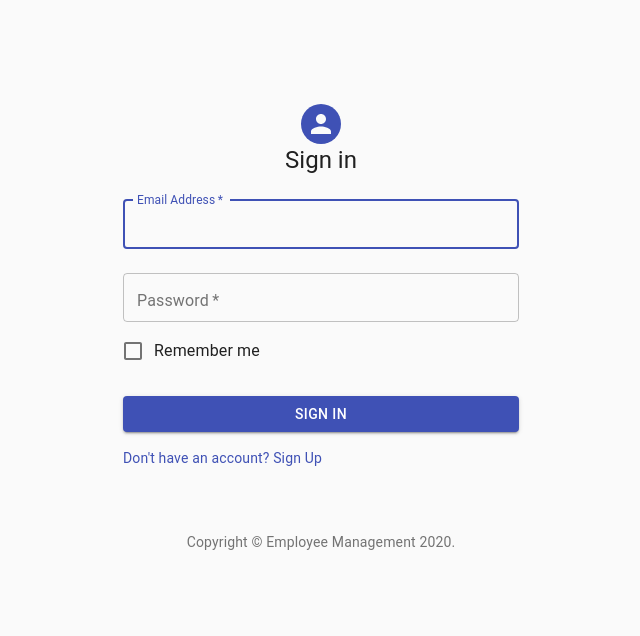
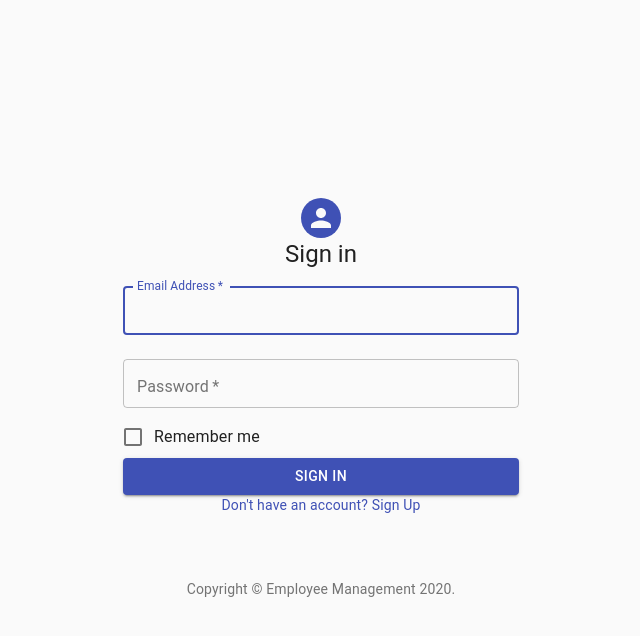
Before and after one commit to DattaDhebe/Employee-Management-Frontend, a React (Create React App) app: page / in a window 1280 px wide. Shown: the top 636 px of the page, without its empty margins (319-959 px from the left). Built offline with nearby package versions, Linux system fonts and the light colour scheme.

Commit message:
Added : post method axios in Add Employee Page to Add Record.

```diff
--- a/src/Components/Dashboard/AddEmployee.jsx
+++ b/src/Components/Dashboard/AddEmployee.jsx
@@ -9,6 +9,7 @@ import Typography from '@material-ui/core/Typography';
 import Container from '@material-ui/core/Container';
 import AssignmentIcon from '@material-ui/icons/Assignment';
 import { withStyles, makeStyles } from '@material-ui/core/styles';
+import axios from 'axios';
 
 const BootstrapButton = withStyles({
   root: {
@@ -48,29 +49,6 @@ const BootstrapButton = withStyles({
   },
 })(Button);
 
-// const ColorButton = withStyles((theme) => ({
-//   root: {
-//     color: theme.palette.getContrastText(purple[500]),
-//     backgroundColor: purple[500],
-//     '&:hover': {
-//       backgroundColor: purple[700],
-//     },
-//   },
-// }))(Button);
-
-// const useStyles = makeStyles((theme) => ({
-//   margin: {
-//     margin: theme.spacing(1),
-//   },
-// }));
-
-// const theme = createMuiTheme({
-//   palette: {
-//     primary: green,
-//   },
-// });
-
-
 const useStyles = makeStyles((theme) => ({
   paper: {
     marginTop: theme.spacing(25),
@@ -79,7 +57,9 @@ const useStyles = makeStyles((theme) => ({
     alignItems: 'center',
   },
   avatar: {
-    margin: theme.spacing(1),
+    marginTop:'20%',
+    margin: theme.spacing(15),
+    color:'#000',
     backgroundColor:'#3f51b5',
   },
   form: {
@@ -93,29 +73,68 @@ const useStyles = makeStyles((theme) => ({
     color: '#fff',
     backgroundColor: '#3f51b5',
   },
+  formLayout: {
+    marginTop: '15%',
+
+  }
 }));
 
-export default function AddEmployee() {
-  const classes = useStyles();
+export default class AddEmployee extends React.Component  {
 
+  state = {
+    first_name: '',
+    last_name: '',
+    email: '',
+    mobile: '',
+    designation: ''
+  }
+
+  handleChange = event => {
+    this.setState({ first_name: event.target.first_name });
+    this.setState({ last_name: event.target.last_name });
+    this.setState({ email: event.target.email });
+    this.setState({ mobile: event.target.mobile });
+    this.setState({ designation: event.target.designation });
+  }
+
+  handleSubmit = event => {
+    event.preventDefault();
+
+    const user = {
+      first_name: this.state.first_name,
+      last_name: this.state.last_name,
+      email: this.state.email,
+      mobile: this.state.mobile,
+      designation: this.state.designation
+    };
+
+    axios.post(`http://localhost:3000/employees`, { user })
+      .then(res => {
+        console.log(res);
+        console.log(res.data);
+        console.log("Record Added Successfully..!");
+      })
+  }
+
+  render() {
     return (
-
-    <Container component="main" maxWidth="xs">
-      <BootstrapButton variant="contained" color="primary" style={{float:'right'}} disableRipple className={classes.margin}>
+      <div>
+      <Container className={useStyles.formLayout} component="main" maxWidth="xs" margin="25%">
+        <BootstrapButton variant="contained" color="primary" style={{ float: 'right' }} disableRipple className={useStyles.margin}>
           Logout
       </BootstrapButton>
         <CssBaseline />
-      <div className={classes.paper}>
-      <Avatar className={classes.blue}>
-        <AssignmentIcon />
+        <div className={useStyles.paper}>
+          <Avatar className={useStyles.avatar}>
+            <AssignmentIcon align="center" />
           </Avatar>
-        <Typography component="h1" variant="h5">
+          <Typography component="h1" variant="h5" align="center">
             Employee Registration
         </Typography>
-        <form className={classes.form} noValidate>
+          <form className={useStyles.form} onSubmit={this.handleSubmit} noValidate>
             <Grid container spacing={2}>
               <Grid item xs={12} sm={6}>
-              <TextField
+                <TextField onChange={this.handleChange}
                   autoComplete="fname"
                   name="first_name"
                   variant="outlined"
@@ -127,19 +146,19 @@ export default function AddEmployee() {
                 />
               </Grid>
               <Grid item xs={12} sm={6}>
-              <TextField
+                <TextField onChange={this.handleChange}
                   variant="outlined"
                   required
                   fullWidth
                   id="last_name"
                   label="Last Name"
-                name="lastName"
+                  name="last_name"
                   autoComplete="lname"
                 />
               </Grid>
               <br></br>
               <Grid item xs={12}>
-              <TextField
+                <TextField onChange={this.handleChange}
                   variant="outlined"
                   required
                   fullWidth
@@ -151,7 +170,7 @@ export default function AddEmployee() {
               </Grid>
               <br></br>
               <Grid item xs={12}>
-              <TextField
+                <TextField onChange={this.handleChange}
                   variant="outlined"
                   required
                   fullWidth
@@ -163,7 +182,7 @@ export default function AddEmployee() {
               </Grid>
               <br></br>
               <Grid item xs={12}>
-              <TextField
+                <TextField onChange={this.handleChange}
                   variant="outlined"
                   required
                   fullWidth
@@ -174,12 +193,13 @@ export default function AddEmployee() {
                 />
               </Grid>
             </Grid>
+            <br></br>
             <Button
               type="submit"
               fullWidth
               variant="contained"
               color="primary"
-            className={classes.submit}
+              className={useStyles.submit}
             >
               Register
           </Button>
@@ -188,5 +208,7 @@ export default function AddEmployee() {
         <Box mt={5}>
         </Box>
         </Container>
+      </div>
     );
   }
+}
--- a/src/Components/login/login.jsx
+++ b/src/Components/login/login.jsx
@@ -10,130 +10,7 @@ import Box from '@material-ui/core/Box';
 import Typography from '@material-ui/core/Typography';
 import { makeStyles } from '@material-ui/core/styles';
 import Container from '@material-ui/core/Container';
-
-//const emailRegex = RegExp(/^[a-zA-Z]+([._+-][0-9a-zA-Z]+)*@[0-9a-zA-Z]+.[a-zA-Z]{2,4}([.][a-zA-Z]{2,3})?$/);
-//const passwordRegex = RegExp(/((?=.*[a-z])(?=.*[A-Z])(?=.*[0-9]).{8,})/);
-
-// const formValid = formErrors => {
-//   let valid = true;
-
-//   Object.values(formErrors).forEach(value => {
-//     value.length > 0 && (valid = false);
-//   });
-
-//   return valid;
-// };
-
-const SignIn = (props) => {
-
-  // handleChange= (e)=> {
-  //   console.log(e.target.value);
-  //   this.setState({[e.target.name]:e.target.value});
-  //   console.log(this.state);
-  //   e.preventDefault();
-  //   const { name, value } = e.target;
-  //   let formErrors = this.state.formErrors;
-
-  //   switch (name) {
-  //     case "EmailId":
-  //       formErrors.EmailId = emailRegex.test(value) ? "" : "Invalid Email Id";
-  //       break;
-
-  //     case "Password":
-  //       formErrors.Password = passwordRegex.test(value) ?  "" : "Invalid Password";
-  //       break;
-
-  //     default:
-  //       break;
-  //   }
-
-  //   this.setState({ formErrors, [name]: value }, () => console.log(this.state));
-  // };
-
-  // login=(e) => {
-  //   e.preventDefault();
-  //   console.log(this.state);
-  //   let requestData ={
-  //     EmailId:this.state.EmailId,
-  //     Password:this.state.Password
-  //   }
-
-    // service.login(requestData).then((json)=>{
-    //   this.props.history.push("/dashboard");
-    //   console.log("responce data==>",json);
-    // if(json.data.status==='Success'){
-    // alert('Login Sucessfull !!');
-    // }
-
-    // }).catch((err)=>{
-    //   console.log(err);
-
-    // })
-
-  //}
-
-  const classes = useStyles();
-
-  return (
-    <Container component="main" maxWidth="xs">
-      <CssBaseline />
-      <div className={classes.paper}>
-        <Avatar className={classes.avatar }>
-
-        </Avatar>
-        <Typography component="h1" variant="h5">
-          Sign in
-        </Typography>
-        <form className={classes.form} onSubmit={props.getUser}>
-          <TextField
-            variant="outlined"
-            margin="normal"
-            required
-            fullWidth
-            id="email"
-            label="Email Address"
-            name="email"
-            autoComplete="email"
-            autoFocus
-          />
-          <br></br>
-          <TextField
-            variant="outlined"
-            margin="normal"
-            required
-            fullWidth
-            name="password"
-            label="Password"
-            type="password"
-            id="password"
-            autoComplete="current-password"
-          />
-          <FormControlLabel
-            control={<Checkbox value="remember" color="primary" />}
-            label="Remember me"
-          />
-          <Button
-            type="submit"
-            fullWidth
-            variant="contained"
-            color="primary"
-            className={classes.submit}
-          >
-            Sign In
-          </Button>
-          <Link href="http://localhost:3002/SignUp" variant="body2">
-              {"Don't have an account? Sign Up"}
-          </Link>
-
-        </form>
-      </div>
-      <Box mt={8}>
-        <Copyright />
-      </Box>
-    </Container>
-  );
-
-}
+import { axios } from "axios";
 
 function Copyright() {
   return (
@@ -171,5 +48,91 @@ const useStyles = makeStyles((theme) => ({
 }));
 
 
+export default class SignIn extends React.Component {
 
-export default SignIn;
+  state = {
+    username: '',
+    password: ''
+  }
+
+  handleChange = event => {
+    this.setState({ name: event.target.value });
+  }
+
+  handleSubmit = event => {
+    event.preventDefault();
+
+    const user = {
+      username: this.state.username,
+      password: this.state.password
+    };
+
+    axios.post(`http://localhost:3000/user`, { user })
+      .then(res => {
+        console.log(res);
+        console.log(res.data);
+      })
+  }
+
+  render() {
+    return (
+      <Container component="main" maxWidth="xs">
+      <CssBaseline />
+      <div className={useStyles.paper} align="center">
+      <Avatar style={{marginTop:'50%', display: 'flex', align: 'center', backgroundColor:'#3f51b5'}}/>
+        <Typography component="h1" variant="h5" align="center">
+          Sign in
+        </Typography>
+        <form className={useStyles.form} onSubmit={this.handleSubmit}>
+            <TextField onChange={this.handleChange}
+            align="left"
+            variant="outlined"
+            margin="normal"
+            required
+            fullWidth
+            id="email"
+            label="Email Address"
+            name="username"
+            autoComplete="email"
+            autoFocus
+          />
+          <br></br>
+            <TextField onChange={this.handleChange}
+            align="left"
+            variant="outlined"
+            margin="normal"
+            required
+            fullWidth
+            name="password"
+            label="Password"
+            type="password"
+            id="password"
+            autoComplete="current-password"
+            />
+            <div align="left">
+          <FormControlLabel
+            control={<Checkbox value="remember" color="primary" />}
+            label="Remember me"
+          /></div>
+          <Button
+            type="submit"
+            fullWidth
+            variant="contained"
+            color="primary"
+            className={useStyles.submit}
+          >
+            Sign In
+          </Button>
+          <Link href="http://localhost:3002/SignUp" variant="body2">
+              {"Don't have an account? Sign Up"}
+          </Link>
+
+        </form>
+      </div>
+      <Box mt={8}>
+        <Copyright />
+      </Box>
+    </Container>
+    );
+  }
+}
```
Lines whose indentation alone changed are shown as unchanged.
